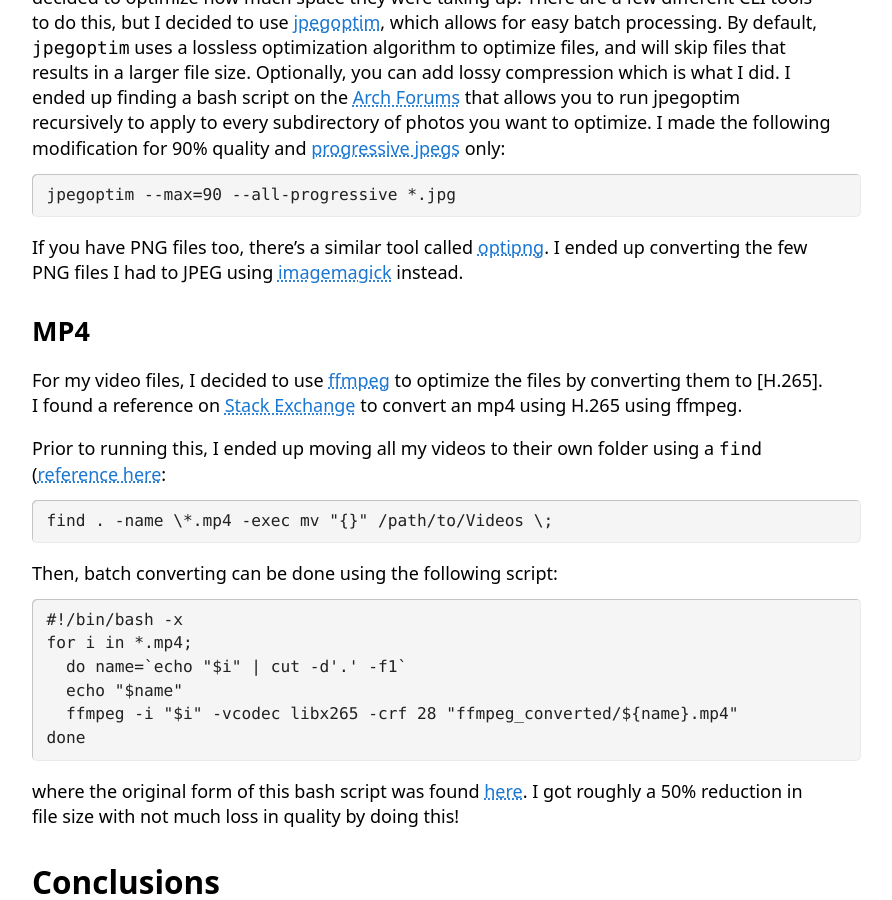
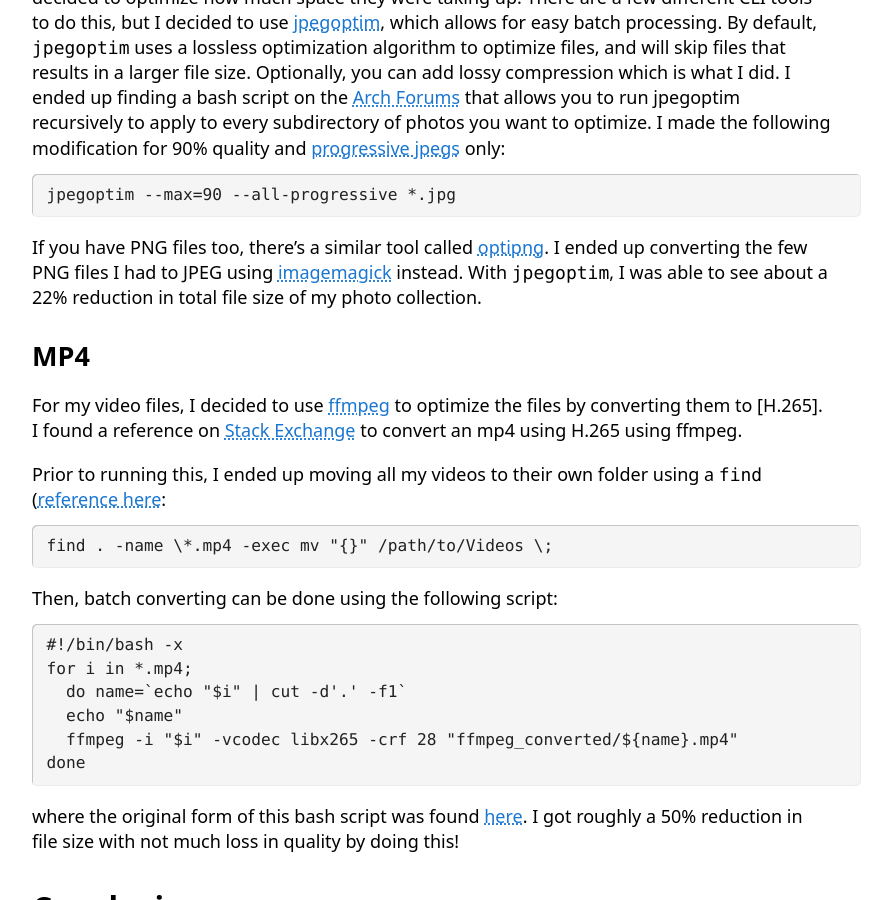
Before and after one commit to danesnick/old_website, a Jekyll site: the page built from _posts/2021-04-15-Cleaning-up-my-digital-photos-videos.markdown, in a window 1280 px wide and 900 px high, scrolled down 1991 px. Shown: the whole window, without its empty margins (208-1100 px from the left). Built offline with Jekyll 4.4.1, drawn with Linux system fonts in a browser that asks for light colours.

Commit message:
Forgot something in post

```diff
--- a/_posts/2021-04-15-Cleaning-up-my-digital-photos-videos.markdown
+++ b/_posts/2021-04-15-Cleaning-up-my-digital-photos-videos.markdown
@@ -46,7 +46,7 @@
 
 	jpegoptim --max=90 --all-progressive *.jpg
 
-If you have PNG files too, there's a similar tool called [optipng](https://optipng.sourceforge.net/). I ended up converting the few PNG files I had to JPEG using [imagemagick](https://imagemagick.org/index.php) instead.
+If you have PNG files too, there's a similar tool called [optipng](https://optipng.sourceforge.net/). I ended up converting the few PNG files I had to JPEG using [imagemagick](https://imagemagick.org/index.php) instead. With `jpegoptim`, I was able to see about a 22% reduction in total file size of my photo collection.
 
 ### MP4
 
```
